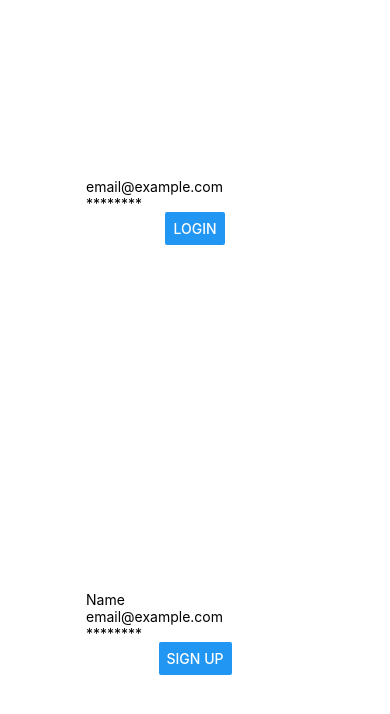
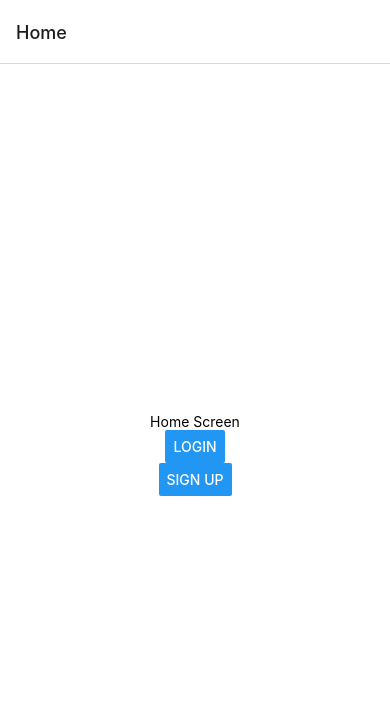
Before and after one commit to khadir786/whatsThatProj, a React Native app: screen / in a window 390 px wide. Shown: the top 714 px of the page. Built offline with nearby package versions, Linux system fonts and the light colour scheme.

Commit message:
- Added Linter

```diff
--- a/App.js
+++ b/App.js
@@ -1,31 +1,33 @@
 import { Component } from 'react';
 import * as React from 'react';
 import { NavigationContainer } from '@react-navigation/native';
-import { createNativeStackNavigator } from '@react-navigation/native-stac';
+import { createNativeStackNavigator } from '@react-navigation/native-stack';
 
 import { View, StyleSheet } from 'react-native';
 
+import Home from './components/home';
 import LoginView from './components/Login';
 import SignUpView from './components/SignUp';
 
+const Stack = createNativeStackNavigator();
 
 export default class App extends Component {
-  constructor(props){
+  constructor(props) {
     super(props);
   }
 
-  render(){
+  render() {
+    const { navigation } = this.props;
+
     return (
+
       <NavigationContainer>
-        <>
-          <View style={styles.container}>
-            <LoginView />
-          </View>
-          <View style={styles.container}>
-            <SignUpView />
-          </View></>
+        <Stack.Navigator initialRouteName="Home">
+          <Stack.Screen name="Home" component={Home} />
+          <Stack.Screen name="Login" component={LoginView} />
+          <Stack.Screen name="Sign Up" component={SignUpView} />
+        </Stack.Navigator>
       </NavigationContainer>
-
     );
   }
 }
--- a/components/SignUp.js
+++ b/components/SignUp.js
@@ -1,79 +1,71 @@
 import React, { Component } from 'react';
-import { View, StyleSheet, TextInput, Text, Button, Alert } from 'react-native';
+import {
+  View, StyleSheet, TextInput, Text, Button, Alert,
+} from 'react-native';
 import * as EmailValidator from 'email-validator';
-
 
 export default class SignUpView extends Component {
   constructor(props) {
     super(props);
     this.state = {
       name: '',
-      email: "",
-      password: "",
-      error: ""
-    }
+      email: '',
+      password: '',
+      error: '',
+    };
   }
 
   signUp = () => {
+    // validate email and password:
+    // check if email and password are not empty
+    // check if email is valid
+    // check password against regex
+    const PASSWORD_REGEX = new RegExp('^(?=.*[A-Z])(?=.*[!@#$&*])(?=.*[0-9])(?=.*[a-z]).{8,30}$');
+    const NAME_REGEX = new RegExp("\b([A-ZÀ-ÿ][-,a-z. ']+[ ]*)+");
 
-
-    //validate email and password:
-    //check if email and password are not empty
-    //check if email is valid
-    //check password against regex
-    const PASSWORD_REGEX = new RegExp('^(?=.*[A-Z])(?=.*[!@#$&*])(?=.*[0-9])(?=.*[a-z]).{8,30}$')
-    const NAME_REGEX = new RegExp("\b([A-ZÀ-ÿ][-,a-z. ']+[ ]*)+")
-
-    if (this.state.email === "" || this.state.password === "" || this.state.name === "" ) {
-      this.setState({ error: "Please fill in each field" });
-    }
-
-    else if (!NAME_REGEX.test(this.state.name)) {
-      this.setState({ error: "Please enter a valid name" });
-    }
-
-    else if (!EmailValidator.validate(this.state.email)) {
-      this.setState({ error: "Please enter a valid email" });
-    }
-
-    else if (!PASSWORD_REGEX.test(this.state.password)) {
+    if (this.state.email === '' || this.state.password === '' || this.state.name === '') {
+      this.setState({ error: 'Please fill in each field' });
+    } else if (!NAME_REGEX.test(this.state.name)) {
+      this.setState({ error: 'Please enter a valid name' });
+    } else if (!EmailValidator.validate(this.state.email)) {
+      this.setState({ error: 'Please enter a valid email' });
+    } else if (!PASSWORD_REGEX.test(this.state.password)) {
       this.setState({
-        error: "Password must contain at least 1 uppercase, 1 lowercase, 1 number and 1 special character " +
-               "\n And it must be at least 8 characters long"});
-    }
-    else {
+        error: 'Password must contain at least 1 uppercase, 1 lowercase, 1 number and 1 special character '
+               + '\n And it must be at least 8 characters long',
+      });
+    } else {
       Alert.alert('Login', `Email: ${this.state.email}\nPassword: ${this.state.password}`);
     }
-  }
+  };
 
   render() {
     return (
       <View style={styles.container}>
         <TextInput
-          placeholder='Name'
+          placeholder="Name"
           value={this.state.name}
-          onChangeText={name => this.setState({ name })}
-        ></TextInput>
+          onChangeText={(name) => this.setState({ name })}
+        />
 
         <TextInput
-          placeholder='email@example.com'
+          placeholder="email@example.com"
           value={this.state.email}
-          onChangeText={email => this.setState({ email })}
-        ></TextInput>
+          onChangeText={(email) => this.setState({ email })}
+        />
 
         <TextInput
-          placeholder='********'
+          placeholder="********"
           value={this.state.password}
-          secureTextEntry={true}
-          onChangeText={password => this.setState({ password })}
-
-        ></TextInput>
+          secureTextEntry
+          onChangeText={(password) => this.setState({ password })}
+        />
 
         <Button title="Sign Up" onPress={this.signUp} />
 
-        <Text style = {{color: 'red'}}>{this.state.error}</Text>
+        <Text style={{ color: 'red' }}>{this.state.error}</Text>
       </View>
-    )
+    );
   }
 }
 
--- /dev/null
+++ b/components/home.js
@@ -0,0 +1,37 @@
+import React, { Component } from 'react';
+import { Text, View, StyleSheet, Button } from 'react-native';
+
+class Home extends Component{
+  static navigationOptions = {
+    header: null
+}
+
+  render(){
+    const navigation = this.props.navigation;
+    return(
+        <View style={styles.container}>
+          <Text>Home Screen</Text>
+
+          <Button
+            title="Login"
+            onPress={() => navigation.navigate('Login')} />
+
+          <Button
+            title="Sign Up"
+            onPress={() => navigation.navigate('Sign Up')} />
+        </View>
+    );
+  }
+}
+
+const styles = StyleSheet.create({
+  container: {
+    flex: 1,
+    backgroundColor: '#fff',
+    alignItems: 'center',
+    justifyContent: 'center',
+  },
+});
+
+
+export default Home;
```
Also changed, not shown: components/message.js (+8 -7 lines), package.json (+12 -2 lines), .eslintrc.js (added), 1 other file (tests, documents, lock files or other folders).
